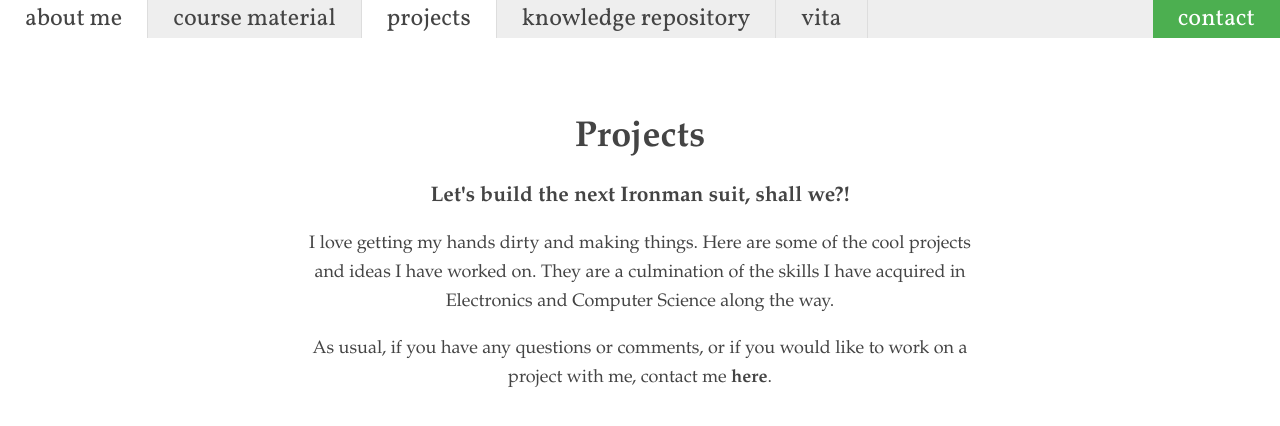
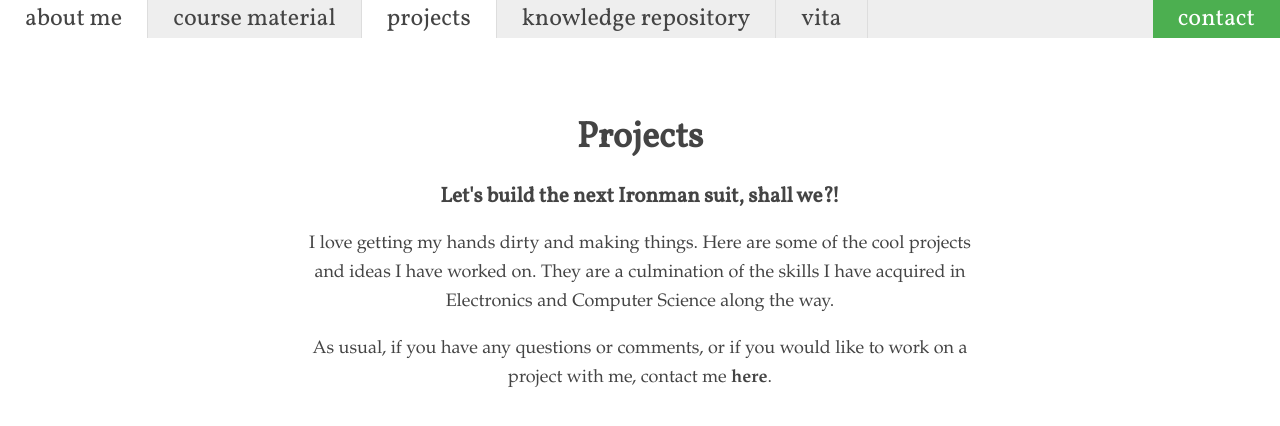
Before and after one commit to akashdeepdeb/akash.github.io, a Jekyll site: the page built from projects/index.html, in a window 1280 px wide. Shown: the top 426 px of the page. Built offline with Jekyll 4.4.1, drawn with Linux system fonts in a browser that asks for light colours.

Commit message:
Update main.css

```diff
--- a/css/main.css
+++ b/css/main.css
@@ -1,6 +1,14 @@
 body{margin-left: auto; margin-right: auto; line-height:1.6;font-size:18px;font-family: "Book Antiqua";color:#444;padding: 0}h1,h2,h3{line-height:1.2}
 
 #header {
+    font-family: "Vollkorn";
+}
+
+h1  {
+    font-family: "Vollkorn";
+}
+
+h3  {
     font-family: "Vollkorn";
 }
 
```
